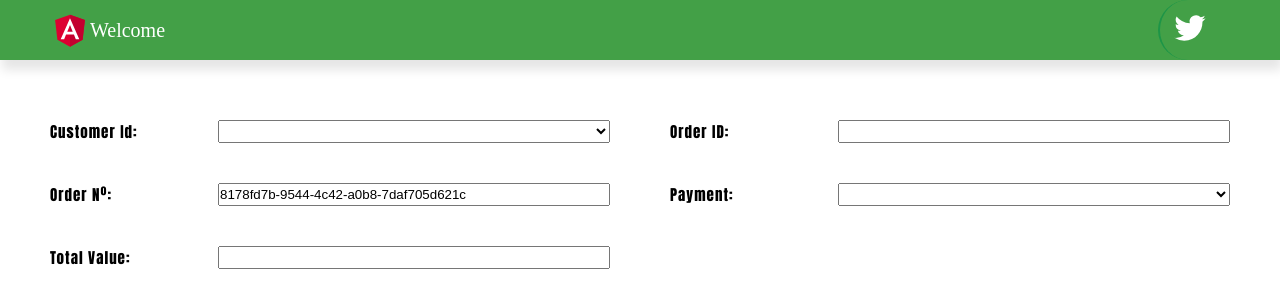
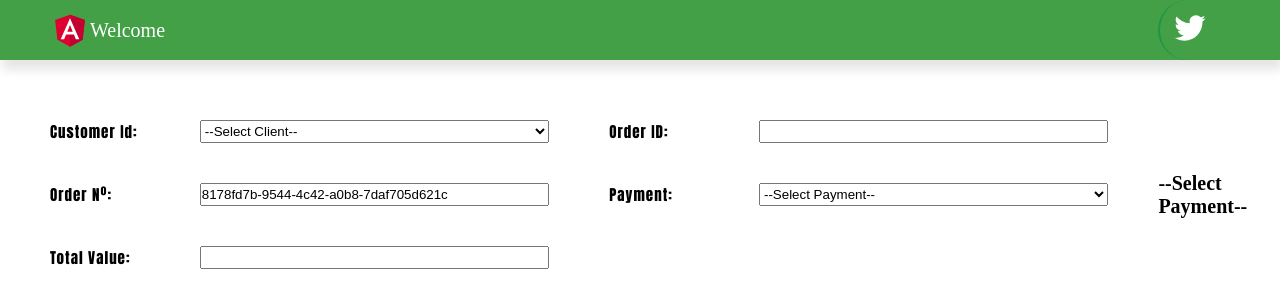
Before and after one commit to regisrfn/Angular-app, an Angular app: page /order/edit in a window 1280 px wide. Shown: the top 308 px of the page. Built offline with nearby package versions, Linux system fonts and the light colour scheme; a web font is replaced by a local one.

Commit message:
selecting payment and customer

```diff
--- a/src/app/orders/order/order.component.html
+++ b/src/app/orders/order/order.component.html
@@ -3,8 +3,9 @@
         <div class="form-content" *ngFor="let item of service.formData | keyvalue;  trackBy:trackByFn">
             <ng-container *ngIf="item.key==='customerId' || item.key==='paymentMethod';else templateName">
                 <label for="" class="form-item__label"> {{formLabels[item.key]}}</label>
-                <select class="form-item__input" name="{{item.key}}" [(ngModel)]="service.formData[item.key]">
-                    <option selected>-Select-</option>
+                <select class="form-item__input" name="{{item.key}}" id="{{item.key}}" [(ngModel)]="title[item.key]">
+                    <option *ngFor="let option of options[item.key];" [value]="option.id">{{option.id}}
+                    </option>
                 </select>
             </ng-container>
             <ng-template #templateName>
@@ -13,4 +14,5 @@
             </ng-template>
         </div>
     </form>
+    <H1>{{title.paymentMethod}}</H1>
 </div>
--- a/src/app/orders/order/order.component.ts
+++ b/src/app/orders/order/order.component.ts
@@ -10,8 +10,6 @@ import { v4 as uuidv4 } from 'uuid';
 })
 export class OrderComponent implements OnInit {
 
-  constructor(public service: OrderService) { }
-
   formLabels = {
     orderId: "Order ID:",
     orderNo: "Order Nº:",
@@ -21,13 +19,39 @@ export class OrderComponent implements OnInit {
 
   }
 
+  title = {
+    customerId:"",
+    paymentMethod:""
+  };
+
+  options = {
+    customerId: [
+      { id: "--Select Client--" },
+      { id: "1" },
+      { id: "2" },
+      { id: "3" },
+      { id: "4" }
+    ],
+    paymentMethod: [
+      { id: "--Select Payment--" },
+      { id: "1" },
+      { id: "2" },
+      { id: "3" },
+      { id: "4" }
+    ]
+  }
+
+  constructor(public service: OrderService) {
+    this.title['customerId'] = this.options['customerId'][0]['id']
+    this.title['paymentMethod'] = this.options['paymentMethod'][0]['id']
+  }
+
   ngOnInit(): void {
     this.resetForm()
   }
 
   resetForm(form?: NgForm) {
-    if (form)
-      form.resetForm();
+    form?.resetForm();
     this.service.formData = {
       orderId: undefined,
       orderNo: uuidv4(),
@@ -39,7 +63,7 @@ export class OrderComponent implements OnInit {
   }
 
   trackByFn(index: any, item: any) {
-    return index;
+    return index
   }
 
 }
```
